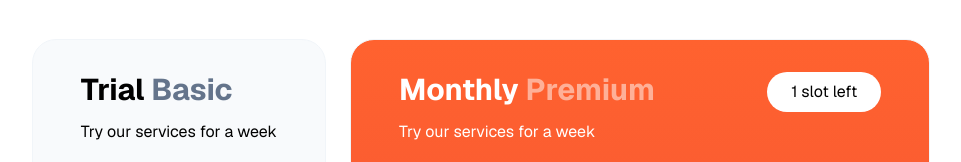
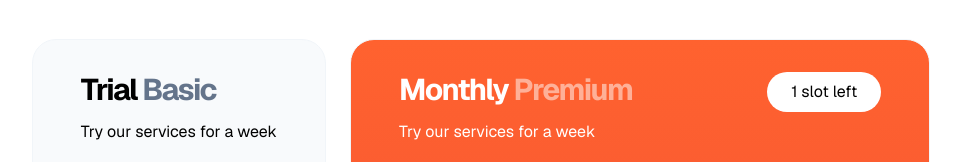
Before and after one commit to zearafat/OrenjiWebV2, a Next.js app: page / in a window 1280 px wide. Shown: the part 4492-4654 px from the top of the page, without its empty margins (159-1120 px from the left). Built offline with nearby package versions, Linux system fonts and the light colour scheme; no server answers.

Commit message:
Fix Pricing header

```diff
--- a/app/components/compPricing.tsx
+++ b/app/components/compPricing.tsx
@@ -26,7 +26,7 @@ export default function compPricing() {
                     <div className={"py-8 px-12 bg-slate-50 rounded-3xl border border-slate-100"}>
                         <div className={"space-y-6 pb-10"}>
                             <div className={"space-y-3"}>
-                                <h4 className={"text-3xl font-bold"}>Trial <span className={"text-slate-500 text-3xl"}>Basic</span></h4>
+                                <h4 className={"text-3xl font-bold tracking-tighter"}>Trial <span className={"text-slate-500 text-3xl tracking-tighter"}>Basic</span></h4>
                                 <p className={"text-base"}>Try our services for a week</p>
                             </div>
                             <h3 className={"text-5xl font-bold"}>$999<span className={"text-base text-slate-500 font-normal"}>/week</span></h3>
@@ -46,7 +46,7 @@ export default function compPricing() {
                         <div className={"space-y-6 pb-10"}>
                             <div className={"space-y-2"}>
                                 <div className={"flex flex-row"}>
-                                    <h4 className={"text-3xl font-bold text-white"}>Monthly <span className={"text-white opacity-50 text-3xl"}>Premium</span></h4>
+                                    <h4 className={"text-3xl font-bold text-white tracking-tighter"}>Monthly <span className={"text-white opacity-50 text-3xl tracking-tighter"}>Premium</span></h4>
                                     <div className="mx-auto"></div>
                                     <p className={"px-6 py-2 bg-white rounded-full text-base text-black"}>1 slot left</p>
                                 </div>
```
